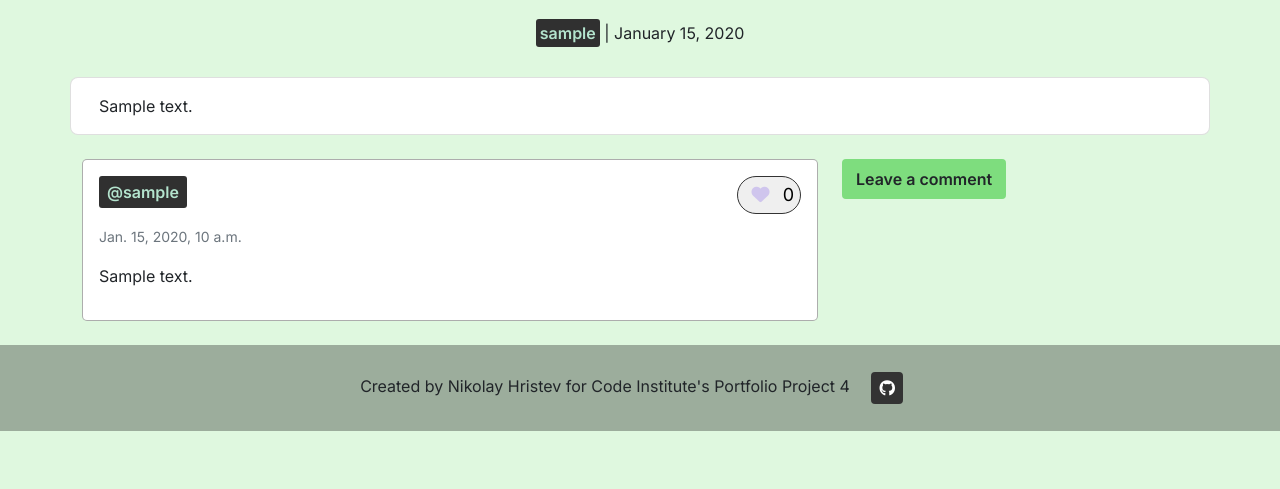
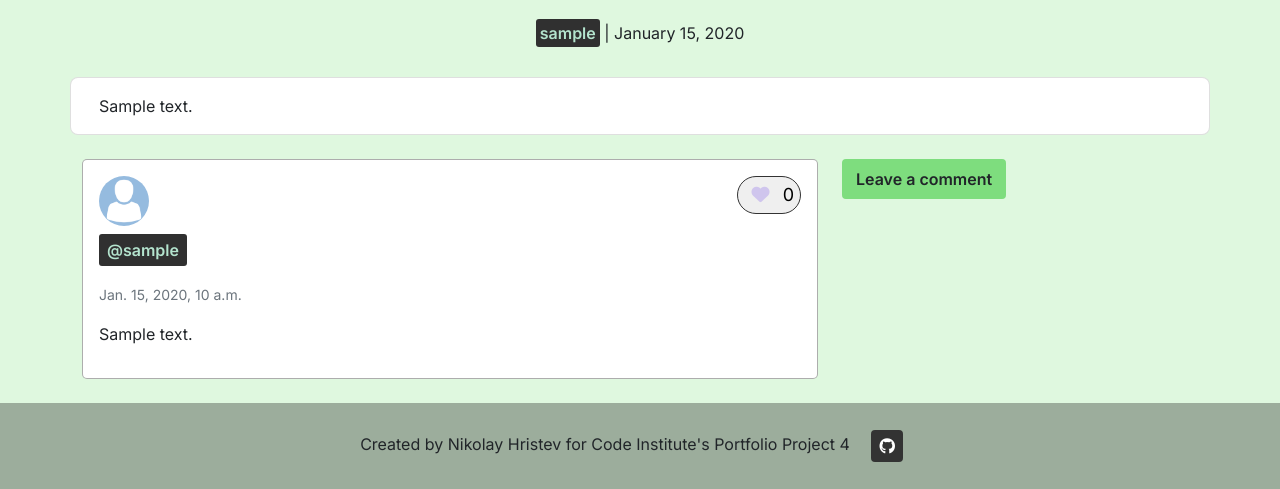
Before and after one commit to devnickocodes/healthifyzone, a Django app: a page that uses main/templates/main/view_article.html in a window 1280 px wide. Shown: the part 873-1362 px from the top of the page. Before the commit the page ends 1304 px from the top, so only its background shows below. Run offline with Django 4.2, Linux system fonts and the light colour scheme; tables that the repository leaves empty hold one stand-in row (values such as "Sample post"); some libraries are stand-ins or nearby versions.

Commit message:
add a profile pic to comments that can only be seen by logged in users

```diff
--- a/main/templates/main/view_article.html
+++ b/main/templates/main/view_article.html
@@ -33,6 +33,15 @@
             <div class="d-flex flex-column mb-4 p-3 comment-container {% if not comment.approved and comment.comment_author == user %}text-muted{% elif not comment.approved %}d-none{% endif %}">
                 <div class="d-flex justify-content-between">
                     <div>
+                      {% if user.is_authenticated %}
+                      {% if "profile_image_placeholder" in request.user.profile_image.url %}
+                      <img src="{{ comment.comment_author.profile_image.url }}" class="rounded-circle ml-2 mb-2" width="50" height="50" alt="{{ comment.comment_author.username }}'s Profile Picture">
+                      {% else %}
+                      <img src="{% static 'images/profile_image_placeholder.png' %}" class="rounded-circle  ml-2 mb-2" width="50" height="50" alt="Placeholder Profile Picture">
+                      {% endif %}
+                      {% else %}
+                      <img src="{% static 'images/profile_image_placeholder.png' %}" class="rounded-circle  ml-2 mb-2" width="50" height="50" alt="Placeholder Profile Picture">
+                      {% endif %}
                         <p class="author"><a class="author" href="{% url 'view_profile' comment.comment_author%}">@{{ comment.comment_author }}</a></p>
                     </div>
                     <div class="ml-auto">
--- a/users/templates/users/profile_page.html
+++ b/users/templates/users/profile_page.html
@@ -11,7 +11,7 @@
             <div class="card-body text-center">
                 <div>
                     {% if "profile_image_placeholder" in request.user.profile_image.url %}
-                        <img  class="profile-pic w-25" src="{% static 'images/profile_image_placeholder.png' %}" alt="Default Profile Image">
+                        <img  class="profile-pic w-25" src="{% static 'images/profile_image_placeholder.png' %}" alt="Default Profile Image" >
                     {% else %}
                     <img class="profile-pic w-25" src="{{ request.user.profile_image.url }}" alt="{{ request.user.username }}'s Profile Image">
                     {% endif %}
```
